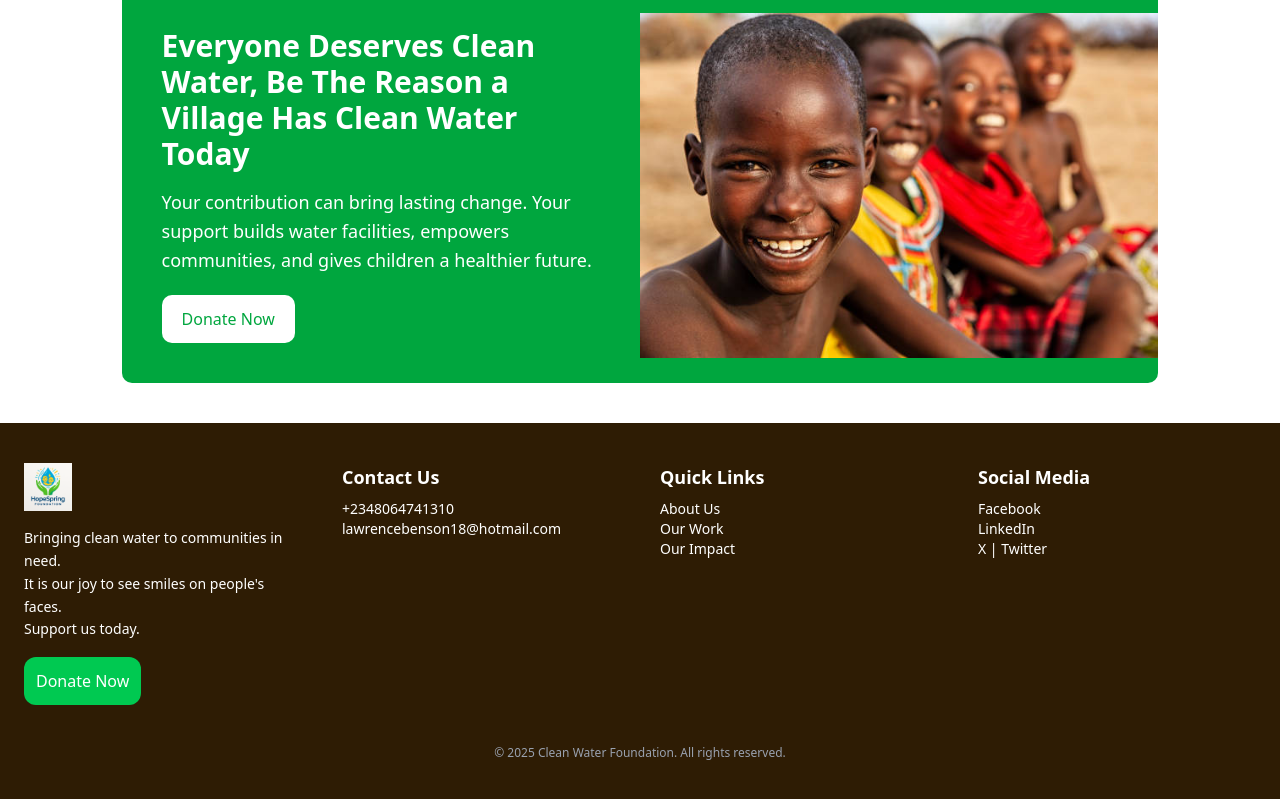
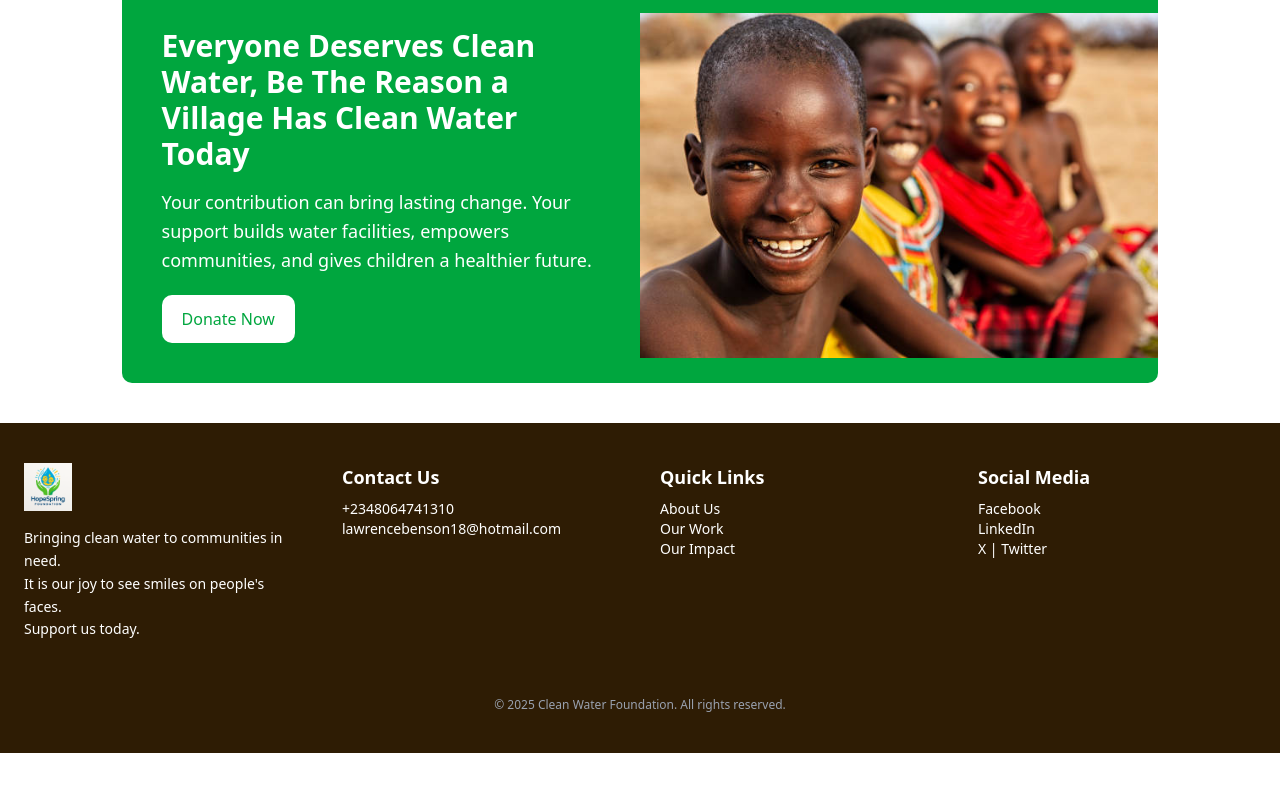
Before and after one commit to bensonwhalesdev/HomeSpring-NGO, a React (Vite) app: page / in a window 1280 px wide. Shown: the part 2520-3319 px from the top of the page. After the commit the page ends 3273 px from the top, so only its background shows below. Built offline with nearby package versions, Linux system fonts and the light colour scheme.

Commit message:
files updated

```diff
--- a/src/App.jsx
+++ b/src/App.jsx
@@ -14,7 +14,6 @@ const App = () => {
       <OurMemories />
       <OurTestimonies />
       <Footer />
-
     </div>
   )
 }
--- a/src/components/footer/index.jsx
+++ b/src/components/footer/index.jsx
@@ -14,7 +14,6 @@ const Footer = () => {
             It is our joy to see smiles on people's faces.<br />
             Support us today.
           </p>
-          <Button text="Donate Now" classStyle="p-3 bg-green-500 text-white rounded-xl hover:bg-green-600 transition-colors" />
         </div>
 
         {/* Contact */}
```
